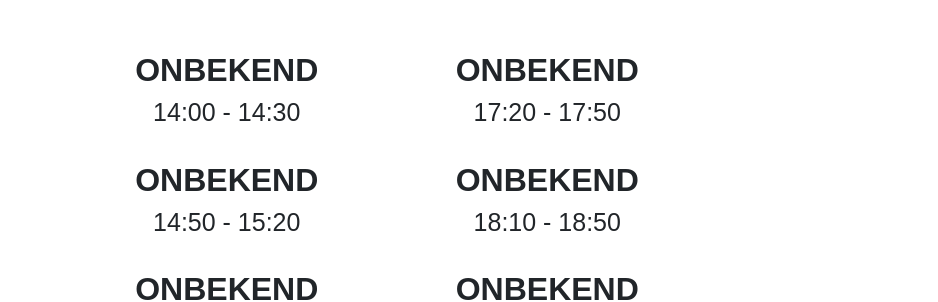
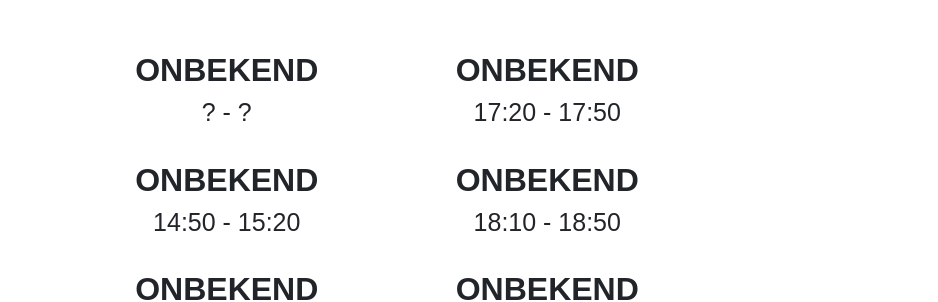
Before and after one commit to sneeuwpop-festival/sneeuwpop.nl, a Jekyll site: the page built from index.md, in a window 1280 px wide and 900 px high, scrolled down 388 px. Shown: the part 162-464 px from the top of the window, without its empty margins (253-1191 px from the left). Built offline with Jekyll 4.4.1, drawn with Linux system fonts in a browser that asks for light colours.

Commit message:
Update bands.yml

```diff
--- a/_data/bands.yml
+++ b/_data/bands.yml
@@ -1,6 +1,6 @@
 - name: onbekend
-  start: "14:00"
-  end: "14:30"
+  start: "?"
+  end: "?"
   uri: square
 - name: Onbekend
   start: "14:50"
```
